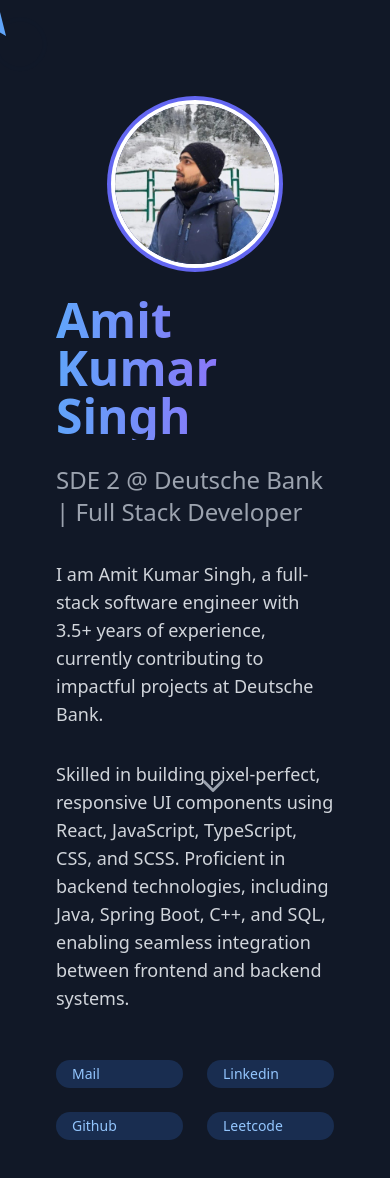
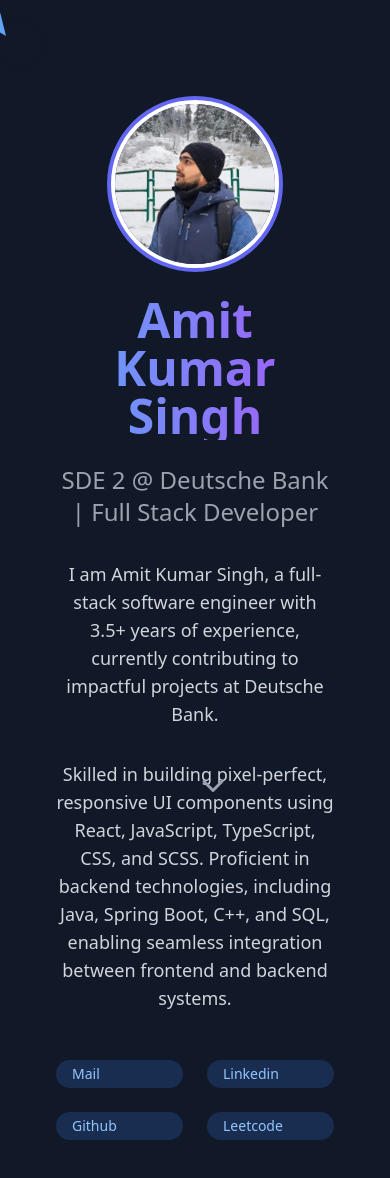
Before and after one commit to amit21AIT/portfolio, a React (Vite) app: page / in a window 390 px wide. Shown: the top 1178 px of the page. Built offline with nearby package versions, Linux system fonts and the light colour scheme.

Commit message:
fixed text alignment

```diff
--- a/src/components/Hero.tsx
+++ b/src/components/Hero.tsx
@@ -22,7 +22,7 @@ const Hero = () => {
       </div>
       <div className="max-w-4xl px-4">
         <motion.h1
-          className="text-5xl md:text-7xl font-bold mb-6 gradient-text flex gap-4 items-center"
+          className="text-5xl md:text-7xl font-bold mb-6 gradient-text gap-4  text-center md:text-start "
           initial={{ opacity: 0, y: 20 }}
           animate={{ opacity: 1, y: 0 }}
           transition={{ delay: 0.2 }}
@@ -30,7 +30,7 @@ const Hero = () => {
           Amit Kumar Singh
         </motion.h1>
         <motion.h2
-          className="text-2xl md:text-3xl text-gray-400 mb-8"
+          className="text-2xl md:text-3xl text-center md:text-start text-gray-400 mb-8"
           initial={{ opacity: 0, y: 20 }}
           animate={{ opacity: 1, y: 0 }}
           transition={{ delay: 0.4 }}
@@ -38,7 +38,7 @@ const Hero = () => {
           SDE 2 @ Deutsche Bank | Full Stack Developer
         </motion.h2>
         <motion.p
-          className="text-lg text-gray-300 mb-8 max-w-2xl"
+          className="text-lg text-center md:text-start text-gray-300 mb-8 max-w-2xl"
           initial={{ opacity: 0, y: 20 }}
           animate={{ opacity: 1, y: 0 }}
           transition={{ delay: 0.6 }}
@@ -48,7 +48,7 @@ const Hero = () => {
           Deutsche Bank.
         </motion.p>
         <motion.p
-          className="text-lg text-gray-300 mb-12 max-w-2xl"
+          className="text-lg text-center md:text-start text-gray-300 mb-12 max-w-2xl"
           initial={{ opacity: 0, y: 20 }}
           animate={{ opacity: 1, y: 0 }}
           transition={{ delay: 0.6 }}
```
